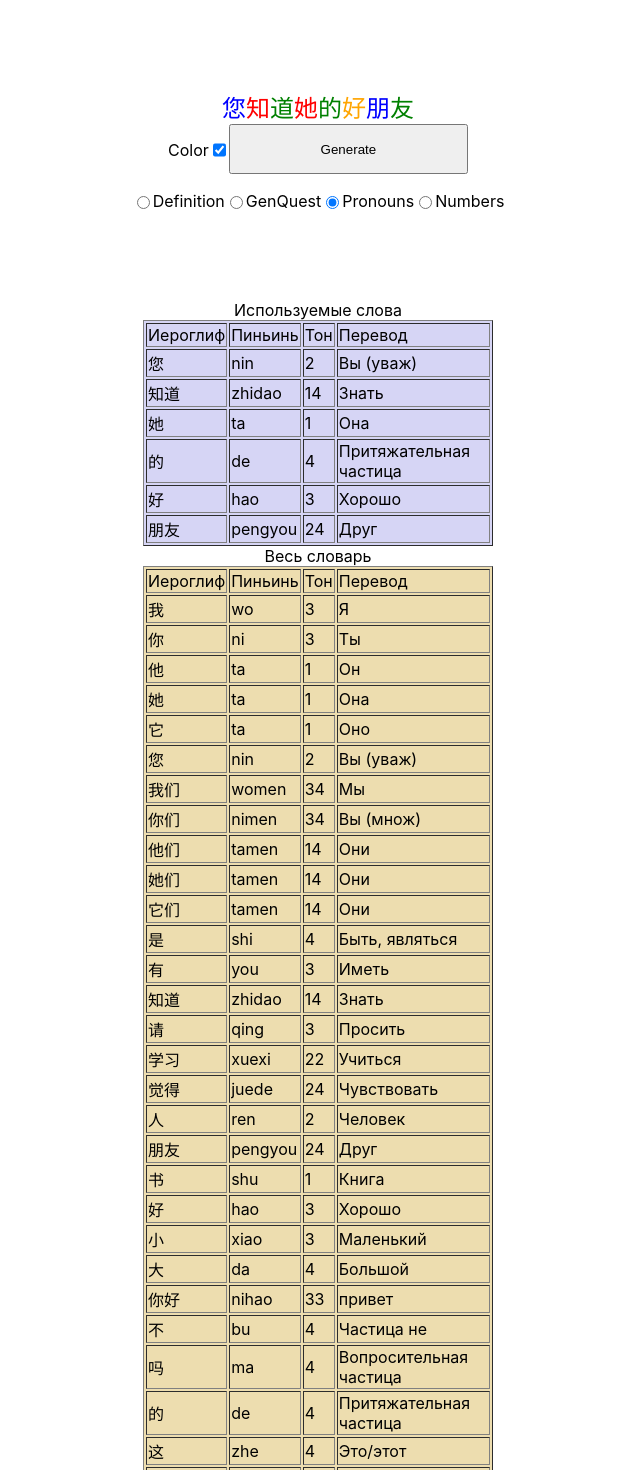
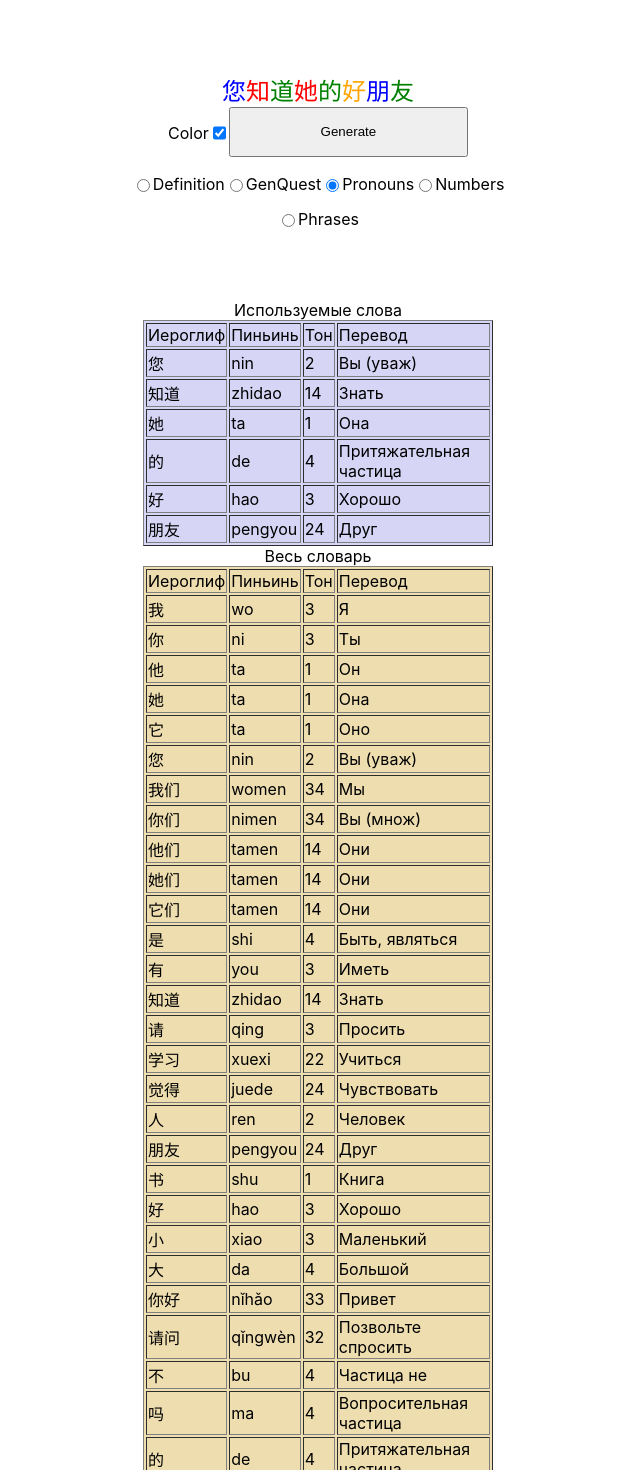
Before and after one commit to WelderTIG/chinese-app, a React (Create React App) app: page / in a window 1280 px wide. Shown: the top 1470 px of the page, without its empty margins (322-962 px from the left). Built offline with nearby package versions, Linux system fonts and the light colour scheme.

Commit message:
fix import, add phrases

```diff
--- a/src/App.tsx
+++ b/src/App.tsx
@@ -137,6 +137,26 @@ function App() {
                         <label htmlFor="numbers">Numbers</label>
                     </div>
 
+                    <div style={{
+                            display: "flex",
+                            flexDirection: "row",
+                            justifyContent: "center",
+                            alignContent: 'center',
+                            marginTop: 15
+                        }}>
+                        <input
+                            type="radio"
+                            name="exampleType"
+                            value="Phrases"
+                            id="phrases"
+                            checked={exampleType === "Phrases"}
+                            onChange={onOptionChange}
+                        />
+                        <label htmlFor="phrases">Phrases</label>
+
+                    </div>
+
+
                 </div>
 
                 <table
--- a/src/generator.tsx
+++ b/src/generator.tsx
@@ -240,6 +240,17 @@ export const genPronounces = (isColored: boolean, dict: IDict) => {
         }
     }
 }
+export const getPhrases = (isColored: boolean, dict: IDict) => {
+    const phr = dict.phrases[randomIntFromInterval(1, dict.phrases.length) - 1];
+    return {
+        sentence: [
+            ...getPart(phr, isColored),
+        ],
+        words: [
+            phr,
+        ]
+    }
+}
 
 export const getExample = (exampleType: string, isColored: boolean, isPublic: boolean) => {
     switch (exampleType) {
@@ -251,6 +262,8 @@ export const getExample = (exampleType: string, isColored: boolean, isPublic: bo
             return genPronounces(isColored, getDictionary(isPublic));
         case 'Numbers':
             return genNumbers(isColored, getDictionary(isPublic));
+        case 'Phrases':
+            return getPhrases(isColored, getDictionary(isPublic));
         default:
             return {
                 sentence: [],
--- a/src/publicData.json
+++ b/src/publicData.json
@@ -194,9 +194,17 @@
     "phrases": [
         {
             "hieroglyphCode": ["\u4F60", "\u597D"],
-            "pinyin": "nihao",
+            "pinyin": "nǐhǎo",
             "tone": [3, 3],
-            "translation": "привет",
+            "translation": "Привет",
+            "wordType": "",
+            "description": ""
+        },
+        {
+            "hieroglyphCode": ["请", "问"],
+            "pinyin": "qǐngwèn",
+            "tone": [3, 2],
+            "translation": "Позвольте спросить",
             "wordType": "",
             "description": ""
         }
--- a/src/words.ts
+++ b/src/words.ts
@@ -1,5 +1,5 @@
 import data from './data.json';
-import publicData from './data.json';
+import publicData from './publicData.json';
 
 
 export enum Tone {
```
